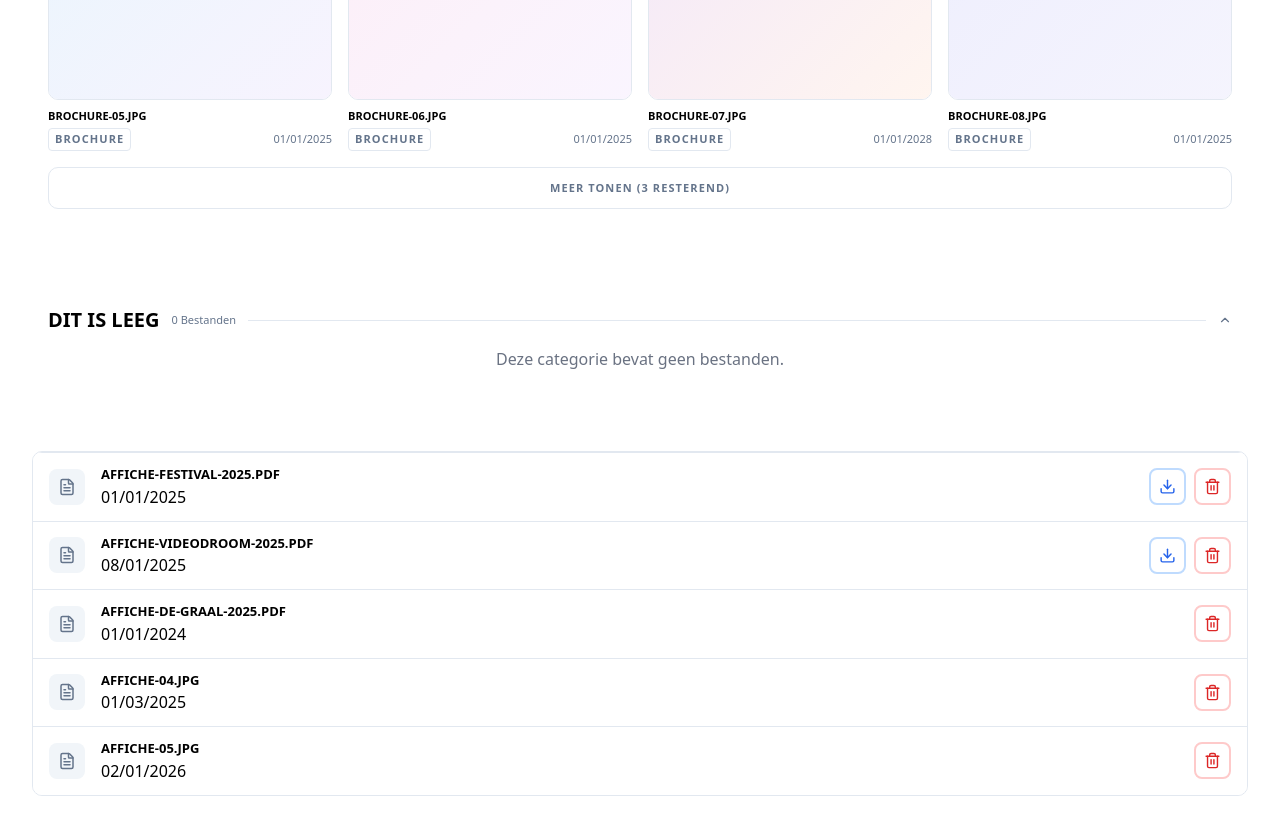
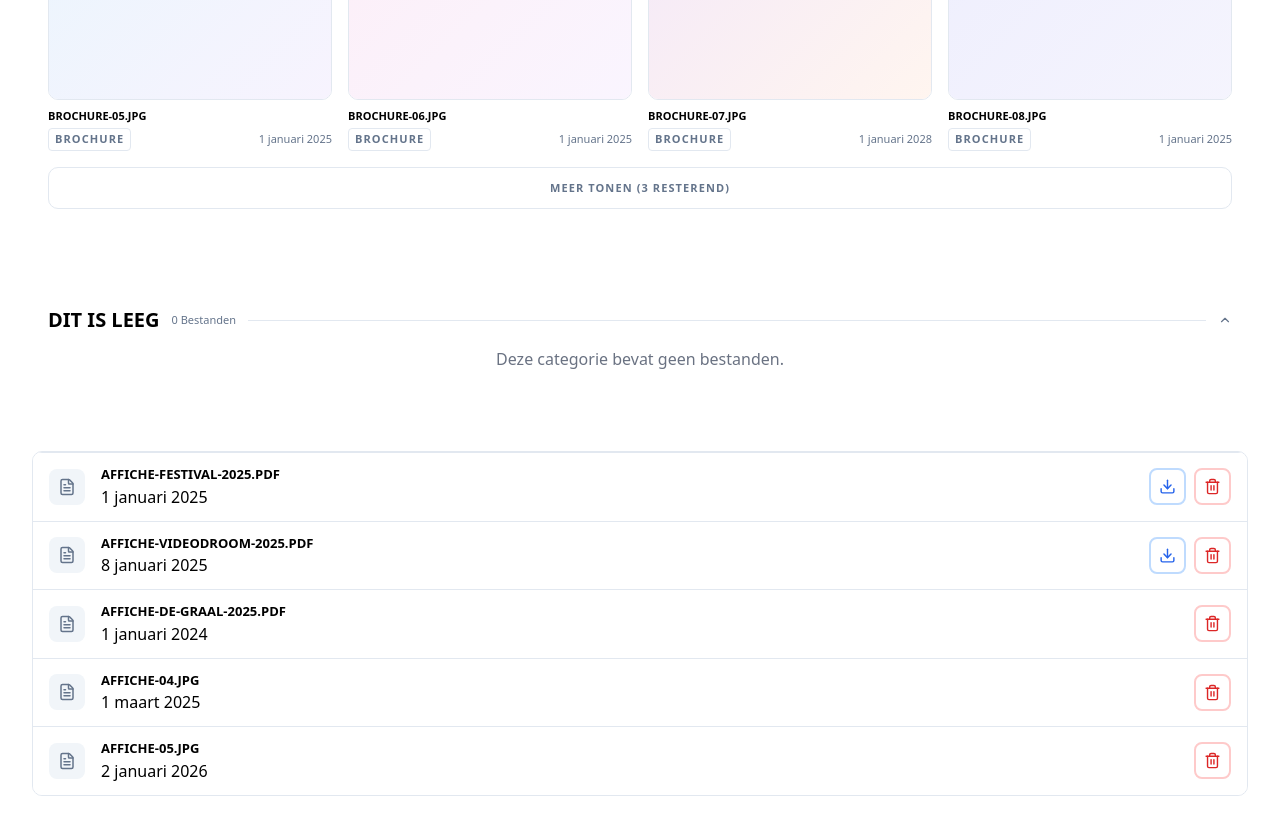
Before and after one commit to SELab-2/viernulvier-4, a Nuxt app in the folder frontend/: page /tempShowcase in a window 1280 px wide. Shown: the part 1940-2774 px from the top of the page. Built offline with nearby package versions, Linux system fonts and the light colour scheme.

Commit message:
updated date formatting

```diff
--- a/frontend/app/components/prints/FileGrid.vue
+++ b/frontend/app/components/prints/FileGrid.vue
@@ -27,7 +27,7 @@ interface Props {
   files: PrintItemView[];
 }
 const props = defineProps<Props>();
-const { t } = useI18n();
+const { t, locale } = useI18n();
 
 const windowWidth = ref(typeof window !== 'undefined' ? window.innerWidth : 1024)
 const handleResize = () => {
@@ -136,7 +136,7 @@ const openFile = (src: string) => window.open(src, '_blank') // for opening the
               >{{ category }}
               </span>
               <span v-if="file.created_at" class="text-[11px] text-muted-foreground ml-auto">
-                {{ new Date(file.created_at).toLocaleDateString('nl-BE', { day: '2-digit', month: '2-digit', year: 'numeric' }) }}
+                {{ new Date(file.created_at).toLocaleDateString(locale, { day: 'numeric', month: 'long', year: 'numeric' }) }}
               </span>
             </div>
           </div>
--- a/frontend/app/components/prints/FileList.vue
+++ b/frontend/app/components/prints/FileList.vue
@@ -24,7 +24,7 @@ interface Props {
   files: PrintItemView[];
 }
 const props = defineProps<Props>();
-const { t } = useI18n();
+const { t, locale } = useI18n();
 
 const openFile = (src: string) => window.open(src, '_blank')
 const emit = defineEmits<{
@@ -54,7 +54,7 @@ const rowBase = "group relative flex items-center gap-4 px-4 py-3 border-t borde
         <div class="flex-1 min-w-0">
           <p class="text-[13px] font-bold truncate group-hover:text-accent transition-colors duration-150">{{ file.titel }}</p>
           <span v-if="file.created_at">
-            {{ new Date(file.created_at).toLocaleDateString('nl-BE', { day: '2-digit', month: '2-digit', year: 'numeric' }) }}
+            {{ new Date(file.created_at).toLocaleDateString(locale, { day: 'numeric', month: 'long', year: 'numeric' }) }}
           </span>
         </div>
 
```
